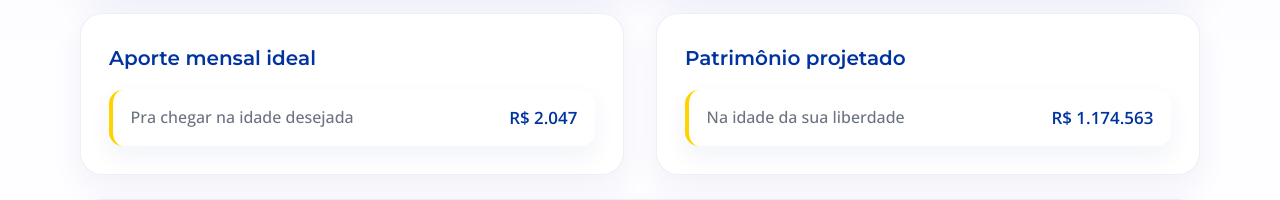
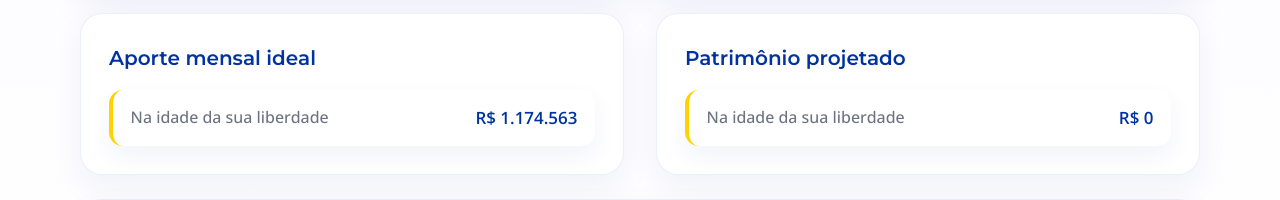
Before and after one commit to suellencna/Renda_fixa, a Flask app: template templates/liberdade.html in a window 1280 px wide. Shown: the part 1691-1891 px from the top of the page. Run offline with Flask 3, Linux system fonts and the light colour scheme; the template is opened without the code that fills it, so the values that code supplies are empty.

Commit message:
correção de texto de exibição

```diff
--- a/static/js/liberdade.js
+++ b/static/js/liberdade.js
@@ -189,7 +189,8 @@
         $('result-aporte-ideal').textContent = formatBRL(aporteIdeal);
 
         document.getElementById('label-projetado').textContent =
-            'Na idade que você escolheu (${i.idadeLiberdade} anos)';
+            `Na idade que você escolheu (${i.idadeLiberdade} anos)`;
+
 
         // ===== AVISO IR =====
         atualizarAvisoIR(i);
--- a/templates/liberdade.html
+++ b/templates/liberdade.html
@@ -176,9 +176,10 @@
                 <h4>Aporte mensal ideal</h4>
                 <div class="result-content">
                     <div class="result-item">
-                        <span class="result-label">Pra chegar na idade desejada</span>
-                        <span class="result-value" id="result-aporte-ideal">R$ 0</span>
+                        <span class="result-label" id="label-projetado">Na idade da sua liberdade</span>
+                        <span class="result-value" id="result-projetado">R$ 0</span>
                     </div>
+
                 </div>
             </div>
 
```
